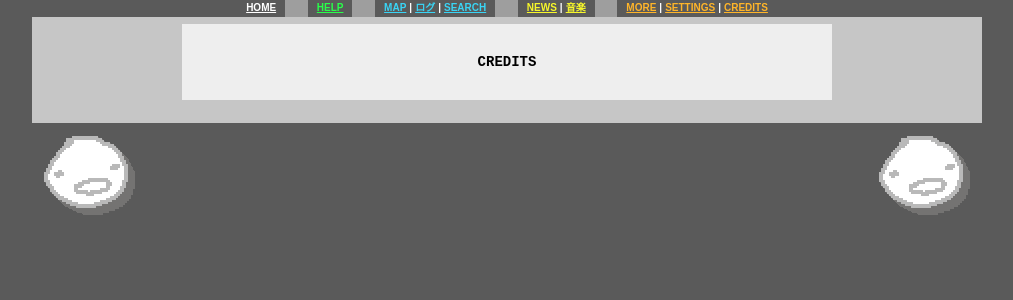
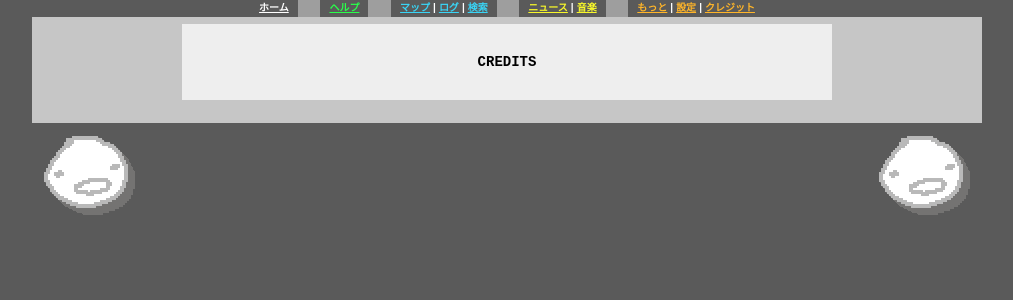
Before and after one commit to Nihonstuck/nihonstuck.github.io, a Jekyll site: the page built from credits.html, in a window 1280 px wide. Shown: the top 300 px of the page, without its empty margins (133-1146 px from the left). Built offline with Jekyll 4.4.1, drawn with Linux system fonts in a browser that asks for light colours.

Commit message:
Update navigation.html

```diff
--- a/_includes/navigation.html
+++ b/_includes/navigation.html
@@ -1,23 +1,23 @@
 <nav class="navBanner customNavBanner pixelated">
 <div class="navList">
-  <a href="/">HOME</a>
+  <a href="/">ホーム</a>
   <div class="candyCorn"></div>
-  <a href="/help">HELP</a>
+  <a href="/help">ヘルプ</a>
   <div class="candyCorn"></div>
-  <a href="/map">MAP</a>
+  <a href="/map">マップ</a>
   <div class="sep">|</div>
   <a href="/?p=log">ログ</a>
   <div class="sep">|</div>
-  <a href="/search">SEARCH</a>
+  <a href="/search">検索</a>
   <div class="candyCorn"></div>
-  <a href="/news">NEWS</a>
+  <a href="/news">ニュース</a>
   <div class="sep">|</div>
   <a href="https://homestuck.bandcamp.com/">音楽</a>
   <div class="candyCorn"></div>
-  <a href="/evenmore">MORE</a>
+  <a href="/evenmore">もっと</a>
   <div class="sep">|</div>
-  <a href="/settings">SETTINGS</a>
+  <a href="/settings">設定</a>
   <div class="sep">|</div>
-  <a href="/credits">CREDITS</a>
+  <a href="/credits">クレジット</a>
 </div>
 </nav>
```
